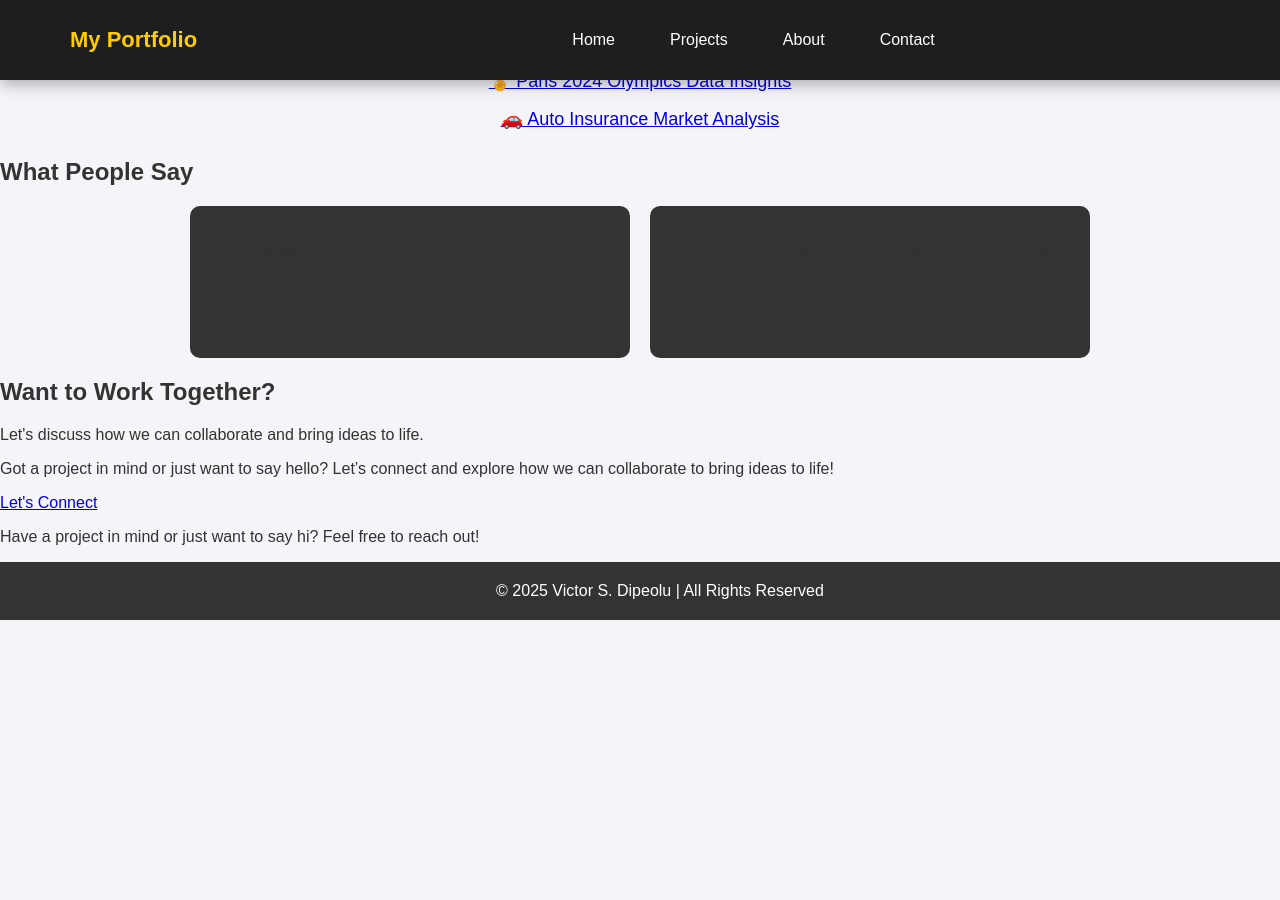
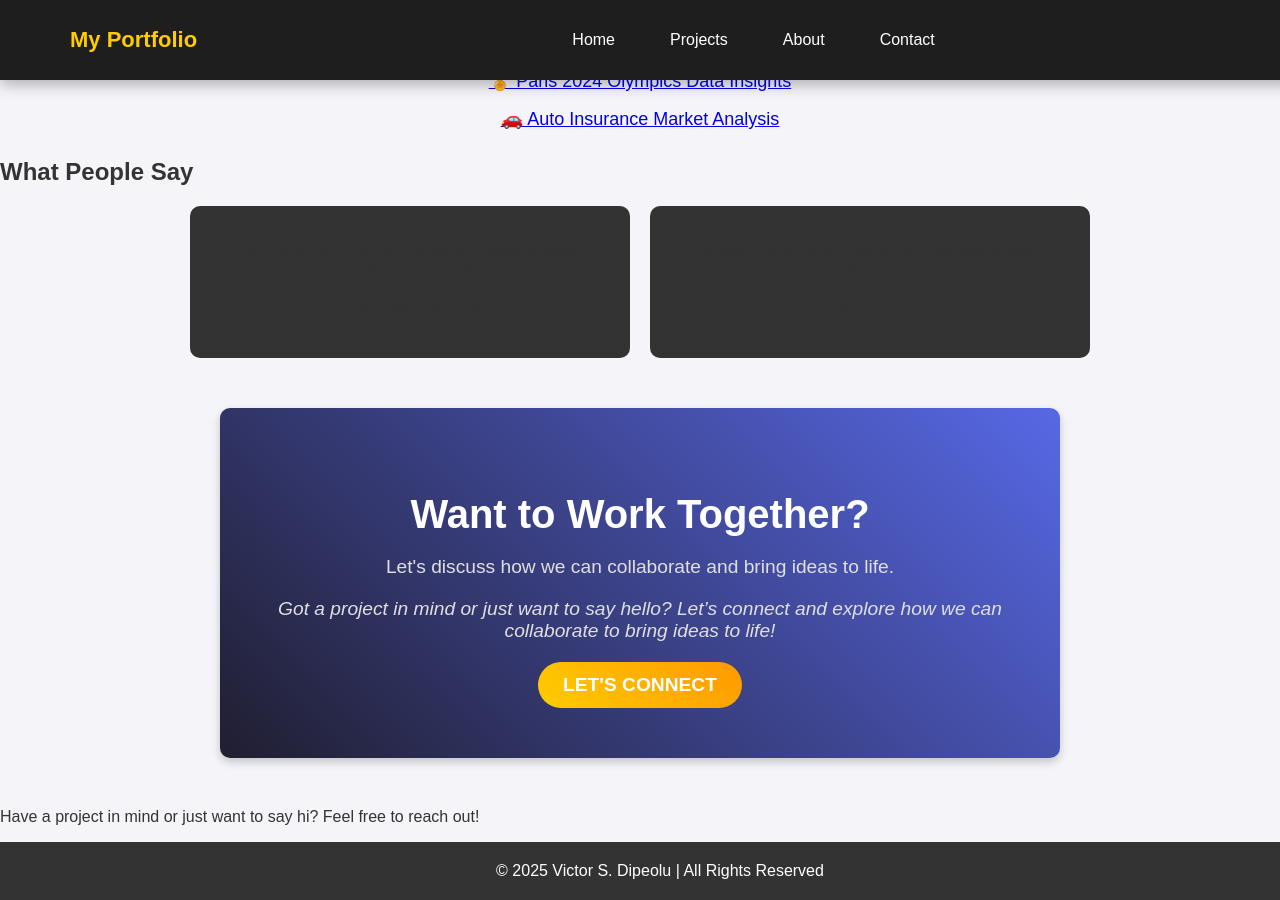
Before and after one commit to Vicmandip1/Portfolio, a Jekyll site: the page about.html, which Jekyll copies as it is, in a window 1280 px wide and 900 px high, scrolled down 3142 px. Built offline with Jekyll 4.4.1, drawn with Linux system fonts in a browser that asks for light colours; before the commit the page ends 3762 px from its top, so only the background shows below that.

Commit message:
Update about.css

```diff
--- a/assets/styles/about.css
+++ b/assets/styles/about.css
@@ -352,100 +352,54 @@ body {
     transform: scale(1.05);
 }
 /* ==============================
-   ✅ Contact Section (Modern Design)
+   ✅ Let's Connect Section
 ================================= */
-.contact-section {
+.connect-section {
     text-align: center;
-    background: linear-gradient(135deg, #201e30, #5768e5);
+    background: linear-gradient(45deg, #201e30, #5768e5);
     color: white;
-    padding: 60px 20px;
-    border-radius: 12px;
-    margin-top: 50px;
+    padding: 50px 20px;
+    border-radius: 10px;
+    margin: 50px auto;
+    max-width: 800px;
+    box-shadow: 0px 4px 10px rgba(0, 0, 0, 0.2);
 }
 
-.contact-section h2 {
+.connect-section h2 {
     font-size: 2.5rem;
     margin-bottom: 10px;
-    font-weight: bold;
-    background: linear-gradient(45deg, #ffcc00, #ff9900);
-    -webkit-background-clip: text;
-    -webkit-text-fill-color: transparent;
 }
 
-.contact-section p {
+.connect-section p {
     font-size: 1.2rem;
-    margin-bottom: 25px;
-    color: #ddd;
+    margin-bottom: 20px;
+    color: #e0e0e0;
 }
 
-/* ✅ Contact Icons & Links */
-.contact-icons {
-    display: flex;
-    flex-direction: column;
-    align-items: center;
-    gap: 15px;
+.connect-text {
+    font-size: 1rem;
+    font-style: italic;
     margin-bottom: 30px;
+    color: #d1d1d1;
 }
 
-.contact-link {
+/* ✅ "Let's Connect" Button */
+.connect-btn {
+    display: inline-block;
+    padding: 12px 25px;
+    font-size: 1.2rem;
+    font-weight: bold;
+    text-transform: uppercase;
     text-decoration: none;
-    color: white;
-    font-size: 1.1rem;
-    transition: 0.3s ease-in-out;
-    display: flex;
-    align-items: center;
-    gap: 10px;
+    color: #fff;
+    background: linear-gradient(45deg, #ffcc00, #ff9900);
+    border-radius: 30px;
+    transition: transform 0.3s ease-in-out, background 0.3s ease-in-out;
 }
 
-.contact-link i {
-    font-size: 1.5rem;
-    color: #ffcc00;
-}
-
-.contact-link:hover {
-    transform: scale(1.05);
-    color: #ffcc00;
-}
-
-/* ✅ Contact Form */
-.contact-form {
-    max-width: 500px;
-    margin: auto;
-    display: flex;
-    flex-direction: column;
-    gap: 15px;
-}
-
-.contact-form input,
-.contact-form textarea {
-    width: 100%;
-    padding: 12px;
-    font-size: 1rem;
-    border: none;
-    border-radius: 8px;
-    background: rgba(255, 255, 255, 0.1);
-    color: white;
-}
-
-.contact-form textarea {
-    height: 120px;
-    resize: none;
-}
-
-.contact-form button {
-    padding: 12px 20px;
-    font-size: 1rem;
-    font-weight: bold;
-    background: linear-gradient(45deg, #ffcc00, #ff9900);
-    border: none;
-    color: white;
-    border-radius: 30px;
-    cursor: pointer;
-    transition: transform 0.3s ease-in-out;
-}
-
-.contact-form button:hover {
+.connect-btn:hover {
     transform: scale(1.1);
+    background: linear-gradient(45deg, #ff9900, #ffcc00);
 }
 
 /* ✅ Responsive Design */
```
